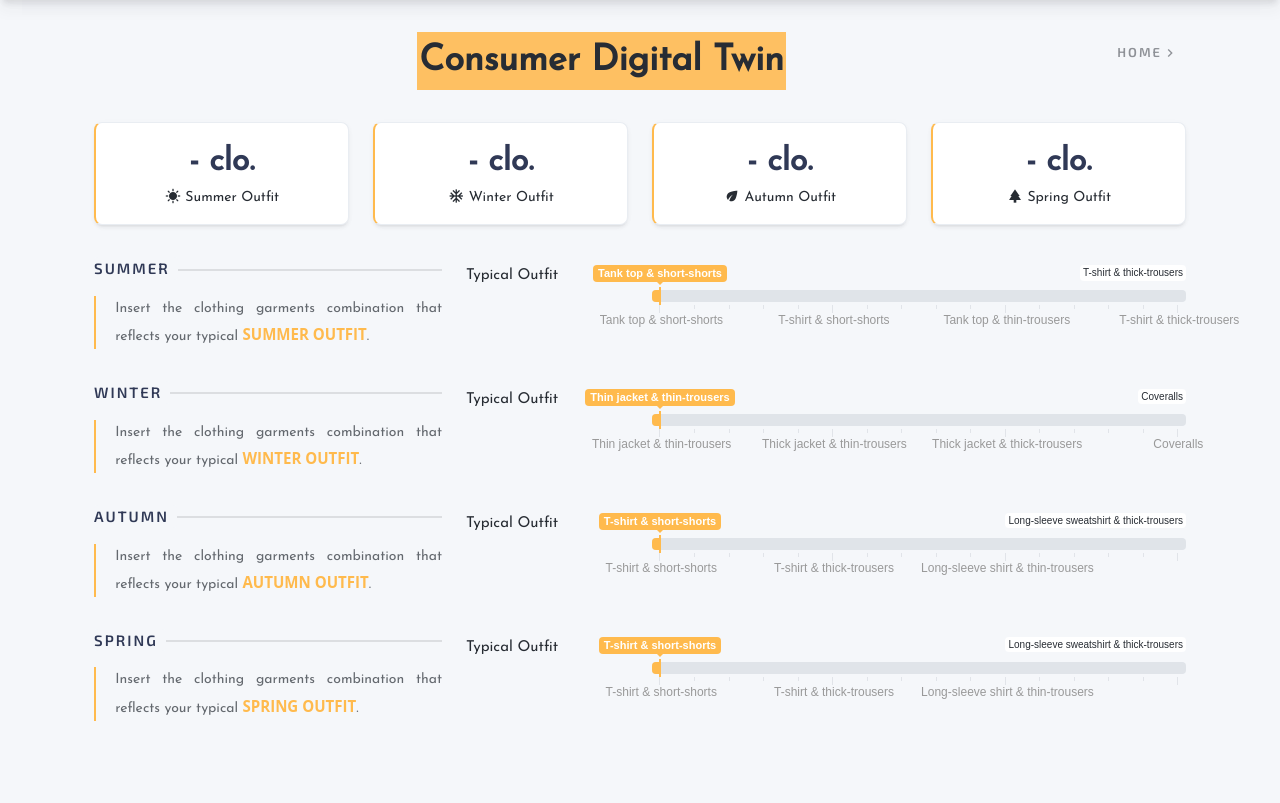
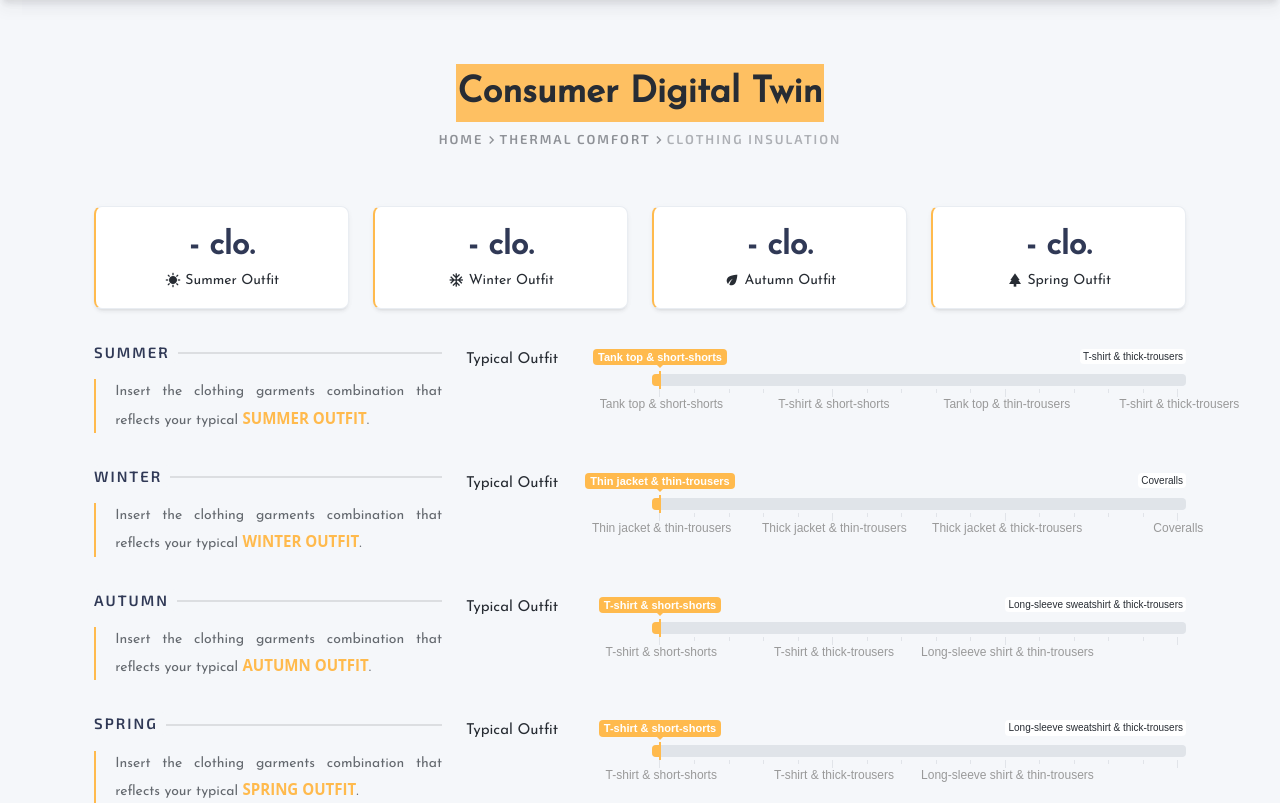
Before and after one commit to mountzou/TwinERGY, a Flask app: page /clothing_insulation/ in a window 1280 px wide. Shown: the part 64-867 px from the top of the page. Run offline with Flask 3, Linux system fonts and the light colour scheme; the visitor is signed in with stand-in values (Sample User, id 1); data that the repository does not hold is empty; some libraries are stand-ins or nearby versions.

Commit message:
Minor fixes on clothing insulation

```diff
--- a/templates/clothing-insulation.html
+++ b/templates/clothing-insulation.html
@@ -1,25 +1,18 @@
 {% extends "base-clothing-insulation.html" %}
 
 <!-- Add the title for the specific html page -->
-{% block title %}Preferences{% endblock title %}
-
-<!-- Import any external .css files for the specific page -->
-{% block html_css %}
-<link href="{{url_for('static', filename='css/ion-rangeslider.css')}}" rel="stylesheet"
-      type="text/css">{% endblock html_css %}
-
-<!-- Set the breadcrumb names for the specific page -->
-{% set breadcrumb_level_one = 'Thermal Comfort & Well-being' %}
-{% set breadcrumb_level_two = 'Clothing Insulation' %}
+{% block title %}Clothing Insulation{% endblock title %}
 
 {% block content %}
 
-<div class="container page__container d-flex flex-column flex-md-row align-items-center pt-32pt">
-    {% include 'breadcrumb.html' %}
-</div>
-
 <div class="container page__container page-section">
 
+    <!-- Add a section for the breadcrumb in the account page -->
+    <div class="page-section">
+        {% with b1="Thermal Comfort", b2="Clothing Insulation" %}
+        {% include "breadcrumb.html" %}
+        {% endwith %}
+    </div>
 
     <div class="row mb-32pt">
 
@@ -28,7 +21,8 @@
             <div class="card border-1 border-left-3 border-left-primary text-center mb-lg-0">
                 <div class="card-body">
                     <h4 class="h2 mb-0" id="summer-clo">- clo.</h4>
-                    <div class="outfit-text"><i class="material-icons icon-16pt text-12 mb-1">sunny</i> Summer Outfit</div>
+                    <div class="outfit-text"><i class="material-icons icon-16pt text-12 mb-1">sunny</i> Summer Outfit
+                    </div>
                 </div>
             </div>
         </div>
@@ -38,7 +32,8 @@
             <div class="card border-1 border-left-3 border-left-primary text-center mb-lg-0">
                 <div class="card-body">
                     <h4 class="h2 mb-0" id="winter-clo">- clo.</h4>
-                    <div class="outfit-text"><i class="material-icons icon-16pt text-12 mb-1">ac_unit</i> Winter Outfit</div>
+                    <div class="outfit-text"><i class="material-icons icon-16pt text-12 mb-1">ac_unit</i> Winter Outfit
+                    </div>
                 </div>
             </div>
         </div>
@@ -48,7 +43,8 @@
             <div class="card border-1 border-left-3 border-left-primary text-center mb-lg-0">
                 <div class="card-body">
                     <h4 class="h2 mb-0" id="autumn-clo">- clo.</h4>
-                    <div class="outfit-text"><i class="material-icons icon-16pt text-12 mb-1">eco</i> Autumn Outfit</div>
+                    <div class="outfit-text"><i class="material-icons icon-16pt text-12 mb-1">eco</i> Autumn Outfit
+                    </div>
                 </div>
             </div>
         </div>
@@ -58,7 +54,8 @@
             <div class="card border-1 border-left-3 border-left-primary text-center mb-lg-0">
                 <div class="card-body">
                     <h4 class="h2 mb-0" id="spring-clo">- clo.</h4>
-                    <div class="outfit-text"><i class="material-icons icon-16pt text-12 mb-1">park</i> Spring Outfit</div>
+                    <div class="outfit-text"><i class="material-icons icon-16pt text-12 mb-1">park</i> Spring Outfit
+                    </div>
                 </div>
             </div>
         </div>
```
